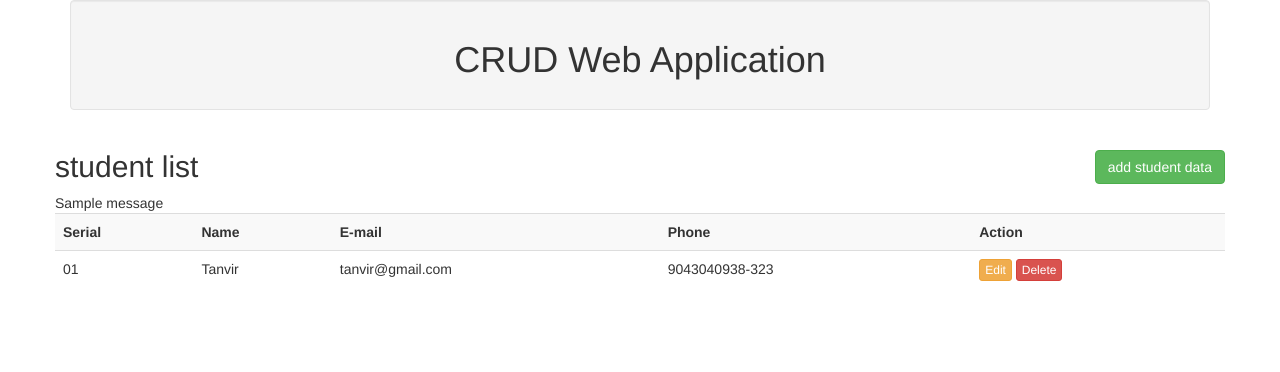
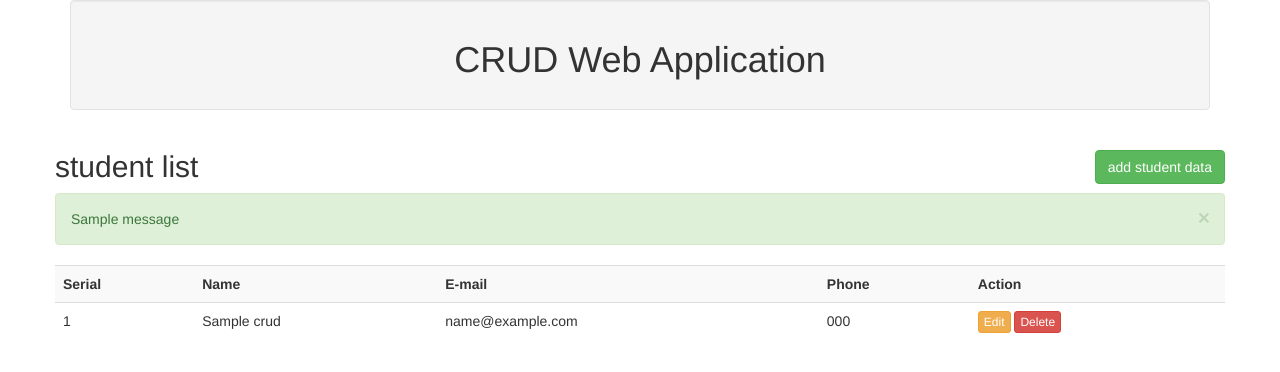
Before and after one commit to mmhtanvir/crud, a Flask app: page / in a window 1280 px wide. Shown: the top 372 px of the page. Run offline with Flask 3, Linux system fonts and the light colour scheme; tables that the repository leaves empty or names only in its code hold one stand-in row (values such as "Sample post"); one stand-in notice (Sample message) is shown; some libraries are stand-ins or nearby versions.

Commit message:
fourth commit

```diff
--- a/app.py
+++ b/app.py
@@ -14,7 +14,13 @@ mysql = MySQL(app)
 
 @app.route('/')
 def index():
-    return render_template('index.html')
+
+    cur = mysql.connection.cursor()
+    cur.execute("SELECT * FROM crud")
+    data = cur.fetchall()
+    cur.close()
+
+    return render_template('index.html', crud = data)
 
 
 @app.route('/insert', methods = ['GET', 'POST'])
--- a/templates/index.html
+++ b/templates/index.html
@@ -23,7 +23,13 @@
 
                {% for message in messages %}
 
-               {{message}}
+               <div class="alert alert-success alert-dismissable">
+                  <button type="button" class="close" data-dismiss="alert" aria-label="close">
+                     <span aria-hidden="true">&times;</span>
+                  </button>
+                  {{message}}
+               </div>
+
 
                {% endfor %}
                {% endif %}
@@ -38,16 +44,21 @@
                         <th>Action</th>
                     </tr>
 
+                    {% for row in crud %}
+
                     <tr>
-                        <td>01</td>
-                        <td>Tanvir</td>
-                        <td>tanvir@gmail.com</td>
-                        <td>9043040938-323</td>
+                        <td>{{row.0}}</td>
+                        <td>{{row.1}}</td>
+                        <td>{{row.2}}</td>
+                        <td>{{row.3}}</td>
                         <td>
-                            <a href="" class="btn btn-warning btn-xs" data-target="#modaledit" data-toggle="modal">Edit</a>
-                            <a href="" class="btn btn-danger btn-xs" onclick="return confirm('Are You Sure to Delete This Data ')">Delete</a>
+                            <a href="/update/{{row.0}}" class="btn btn-warning btn-xs" data-target="#modaledit {{row.0}}" data-toggle="modal">Edit</a>
+                            <a href="/delete/{{row.0}}" class="btn btn-danger btn-xs" onclick="return confirm('Are You Sure to Delete This Data ')">Delete</a>
                         </td>
                     </tr>
+
+                    {% endfor %}
+
                 </table>
             </div>
         </div>
```
